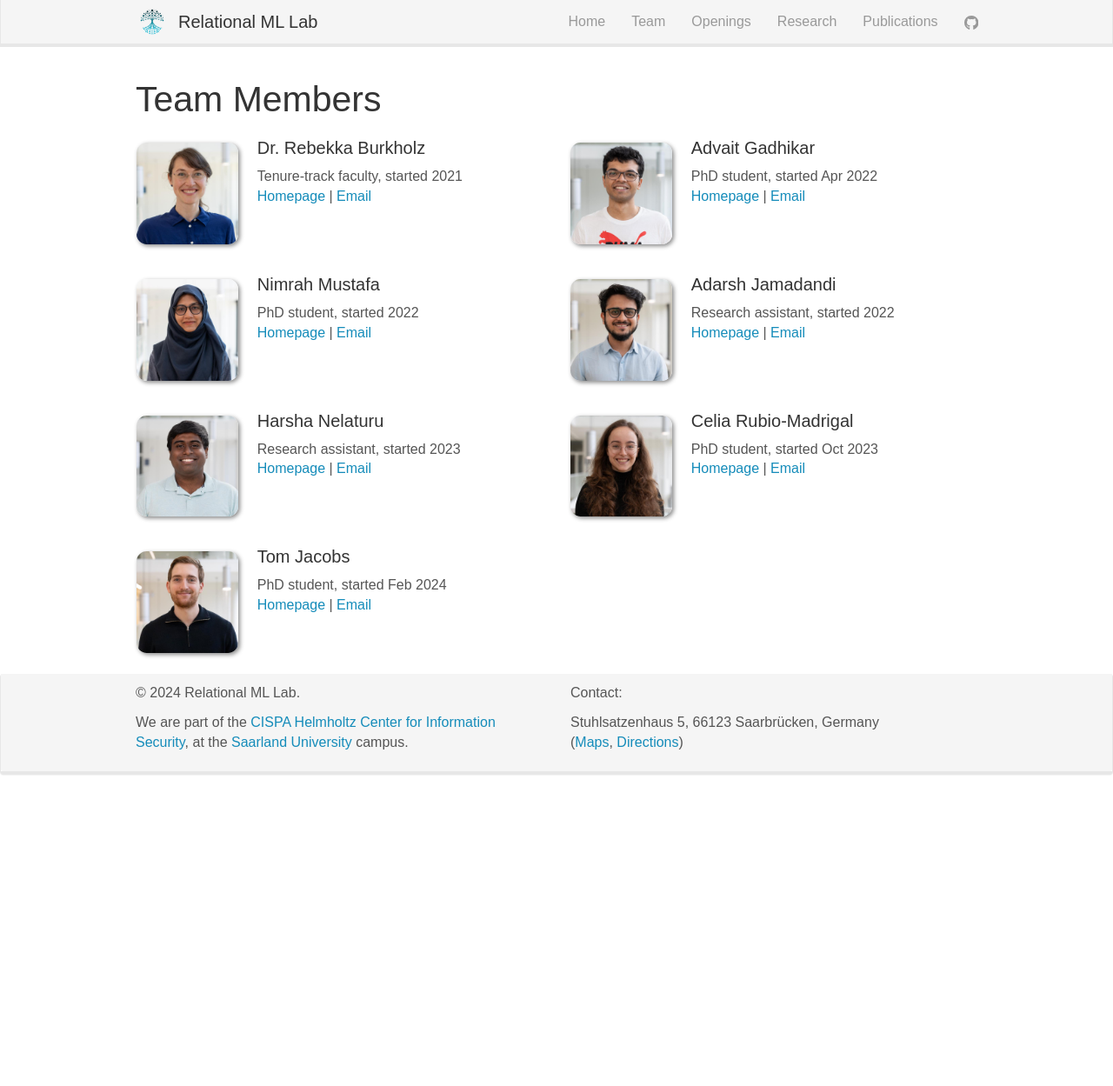
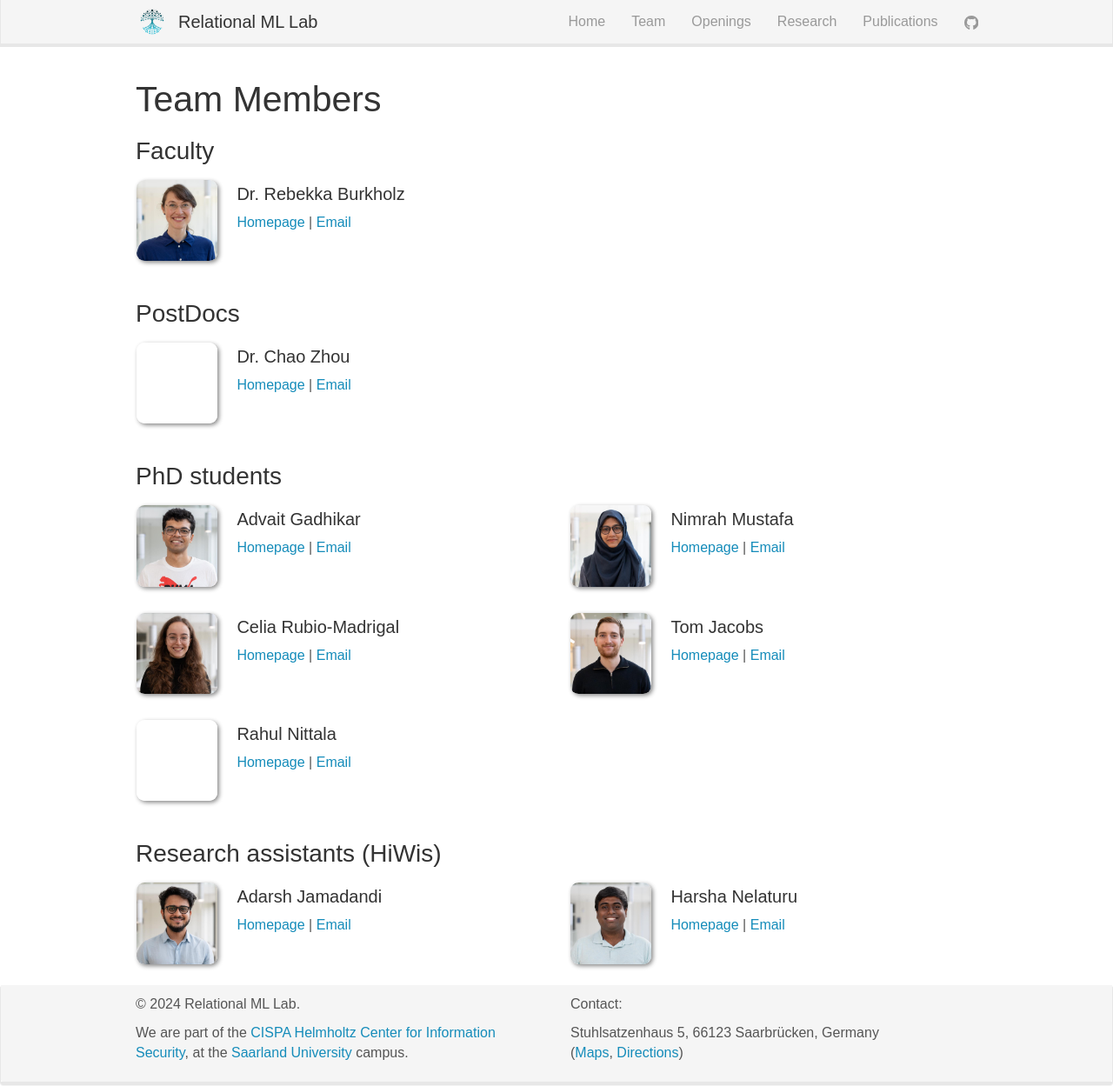
Before and after one commit to RelationalML/relationalml.github.io, a Jekyll site: the page built from _pages/team.md, in a window 1280 px wide and 1249 px high. Shown: the whole window at 87% size. Built offline with Jekyll 4.4.1, drawn with Linux system fonts in a browser that asks for light colours; some web fonts are replaced.

Commit message:
GATE + new members

```diff
--- a/_data/team_members.yml
+++ b/_data/team_members.yml
@@ -1,48 +1,77 @@
-- name: Dr. Rebekka Burkholz
-  last_name: Burkholz
-  photo: rebekka.burkholz.jpg
-  info: Tenure-track faculty, started 2021
-  email: burkholz@cispa.de
-  url: https://sites.google.com/view/rebekkaburkholz/
+- role: Faculty
+  members:
+    - name: Dr. Rebekka Burkholz
+      last_name: Burkholz
+      photo: rebekka.burkholz.jpg
+      start_date: 2021
+      email: burkholz@cispa.de
+      url: https://sites.google.com/view/rebekkaburkholz/
 
-- name: Advait Gadhikar
-  last_name: Gadhikar
-  photo: advait.gadhikar.jpg
-  info: PhD student, started Apr 2022
-  email: advait.gadhikar@cispa.de
-  url: https://advaitgadhikar.github.io/
+- role: PostDocs
+  members:
+    - name: Dr. Chao Zhou
+      last_name: Zhou
+      photo:
+      start_date: May 2024
+      email: chao.zhou@cispa.de
+      url: https://chaoedisonzhouucl.github.io/
 
-- name: Nimrah Mustafa
-  last_name: Mustafa
-  photo: nimrah.mustafa.jpg
-  info: PhD student, started 2022
-  email: nimrah.mustafa@cispa.de
-  url: https://cispa.de/en/people/c01nimu
+- role: PhD students
+  members:
+    - name: Advait Gadhikar
+      last_name: Gadhikar
+      photo: advait.gadhikar.jpg
+      role: PhD student
+      start_date: Apr 2022
+      email: advait.gadhikar@cispa.de
+      url: https://advaitgadhikar.github.io/
 
-- name: Adarsh Jamadandi
-  last_name: Jamadandi
-  photo: adarsh.jamadandi.jpg
-  info: Research assistant, started 2022
-  email: adarsh.jamadandi@cispa.de
-  url: https://adarshmj.github.io
+    - name: Nimrah Mustafa
+      last_name: Mustafa
+      photo: nimrah.mustafa.jpg
+      role: PhD student
+      start_date: Jun 2022
+      email: nimrah.mustafa@cispa.de
+      url: https://cispa.de/en/people/c01nimu
 
-- name: Harsha Nelaturu
-  last_name: Nelaturu
-  photo: harsha.nelaturu.jpg
-  info: Research assistant, started 2023
-  email: harsha.nelaturu@cispa.de
-  url: https://cispa.de/en/people/c02hane
+    - name: Celia Rubio-Madrigal
+      last_name: Rubio-Madrigal
+      photo: celia.rubio-madrigal.jpg
+      role: PhD student
+      start_date: Oct 2023
+      email: celia.rubio-madrigal@cispa.de
+      url: https://celrm.github.io/
 
-- name: Celia Rubio-Madrigal
-  last_name: Rubio-Madrigal
-  photo: celia.rubio-madrigal.jpg
-  info: PhD student, started Oct 2023
-  email: celia.rubio-madrigal@cispa.de
-  url: https://celrm.github.io/
+    - name: Tom Jacobs
+      last_name: Jacobs
+      photo: tom.jacobs.jpg
+      role: PhD student
+      start_date: Feb 2024
+      email: tom.jacobs@cispa.de
+      url: https://cispa.de/en/people/c01toja
 
-- name: Tom Jacobs
-  last_name: Jacobs
-  photo: tom.jacobs.jpg
-  info: PhD student, started Feb 2024
-  email: tom.jacobs@cispa.de
-  url: https://cispa.de/en/people/c01toja
+    - name: Rahul Nittala
+      last_name: Nittala
+      photo:
+      role: PhD student
+      start_date: Jun 2024
+      email: rahul.nittala@cispa.de
+      url: https://cispa.de/en/people/c01rani
+
+- role: Research assistants (HiWis)
+  members:
+    - name: Adarsh Jamadandi
+      last_name: Jamadandi
+      photo: adarsh.jamadandi.jpg
+      role: Research assistant
+      start_date: Nov 2022
+      email: adarsh.jamadandi@cispa.de
+      url: https://adarshmj.github.io
+
+    - name: Harsha Nelaturu
+      last_name: Nelaturu
+      photo: harsha.nelaturu.jpg
+      role: Research assistant
+      start_date: Aug 2023
+      email: harsha.nelaturu@cispa.de
+      url: https://cispa.de/en/people/c02hane
--- a/_pages/team.md
+++ b/_pages/team.md
@@ -8,8 +8,10 @@ permalink: /team/
 
 # Team Members
 
+{% for group in site.data.team_members %}
 {% assign number_printed = 0 %}
-{% for member in site.data.team_members %}
+### {{group.role}}
+{% for member in group.members %}
 
 {% assign even_odd = number_printed | modulo: 2 %}
 
@@ -18,10 +20,15 @@ permalink: /team/
 {% endif %}
 
 <div class="col-sm-6 clearfix">
-  <img src="{{ site.url }}{{ site.baseurl }}/images/team/{{ member.photo }}" class="img-responsive" width="25%" style="float: left" />
+{% if member.photo %}
+  <img src="{{ site.url }}{{ site.baseurl }}/images/team/{{ member.photo }}"
+  class="img-responsive" width="20%" style="float: left; margin: 6px 22px 24px 0;" />
+{% else %}
+  <img src="{{ site.url }}{{ site.baseurl }}/images/team/blank.jpg"
+  class="img-responsive" width="20%" style="float: left; margin: 6px 22px 24px 0;" />
+{% endif %}
   <h4>{{ member.name }}</h4>
-  {{ member.info }}
-  <br>[Homepage]({{ member.url }})
+  [Homepage]({{ member.url }})
   | [Email](mailto:{{ member.email }})
 </div>
 
@@ -37,6 +44,7 @@ permalink: /team/
 {% if even_odd == 1 %}
 </div>
 {% endif %}
+{% endfor %}
 
 
 {% if site.data.students.size > 0 %}
```
Also changed, not shown: README.md (+17 -36 lines), _bibliography/references.bib (+8 -0 lines), _data/news.yml (+11 -2 lines), _pages/home.md (+2 -2 lines), _pages/openings.md (+4 -7 lines), _pages/publications.md (+3 -2 lines), images/team/blank.jpg (added), 7 other files.
